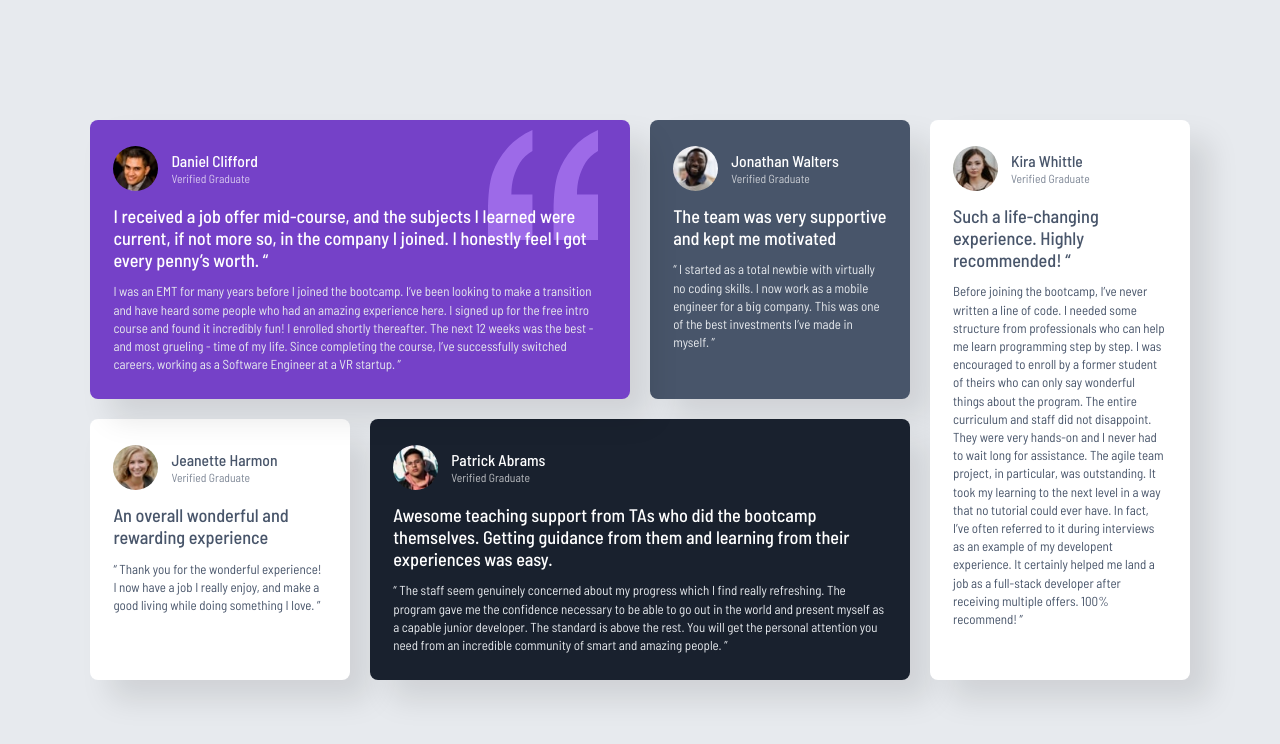
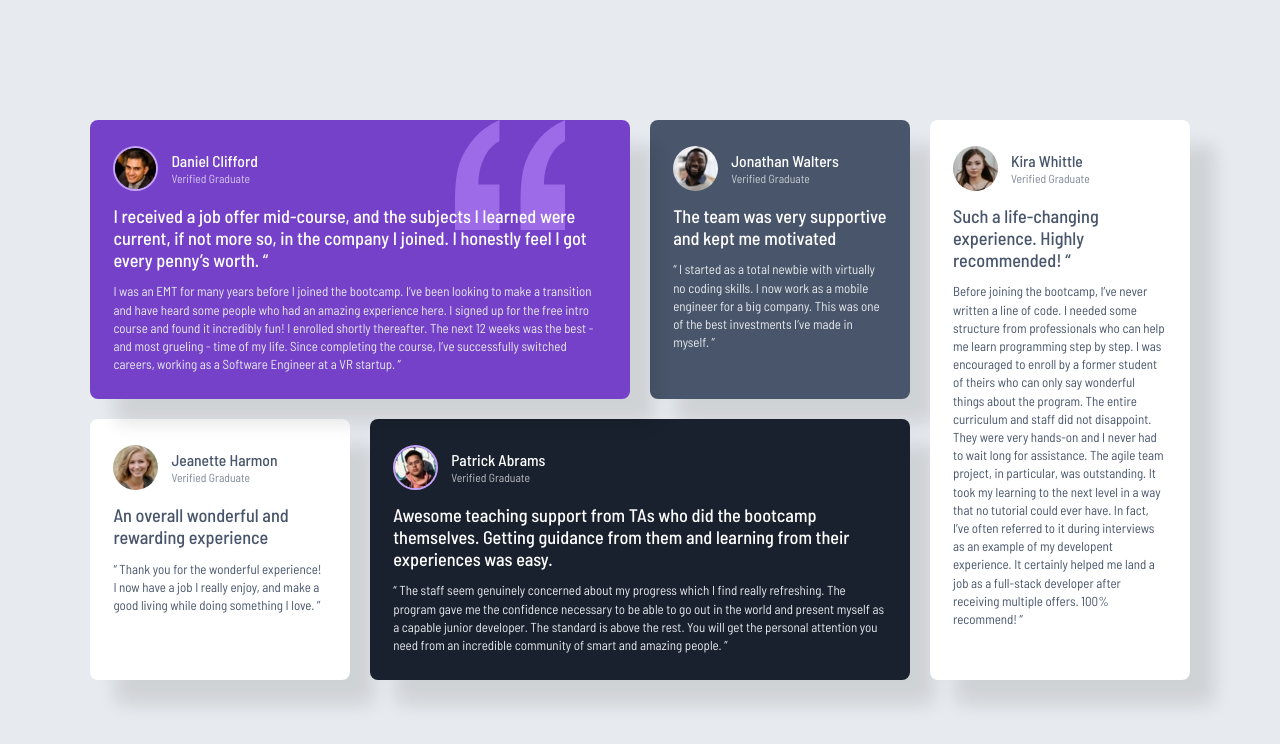
Before and after one commit to yehudahason/Testimonials-grid-section, a plain HTML site: page index.html in a window 1280 px wide. Drawn offline with Linux system fonts and the light colour scheme.

Commit message:
border commit

```diff
--- a/css/style.css
+++ b/css/style.css
@@ -40,6 +40,18 @@ main {
   margin-inline: auto;
 }
 
+.float-img {
+  position: absolute;
+  display: none;
+  width: 110px;
+  height: 110px;
+  top: 0rem;
+  right: 5rem;
+  z-index: 1;
+  opacity: 0.8;
+  pointer-events: none;
+}
+
 /* TABLET:  */
 @media (min-width: 768px) {
   main {
@@ -56,6 +68,9 @@ main {
 
   .card-5 {
     grid-column: 1 / span 2;
+  }
+  .float-img {
+    display: block;
   }
 }
 
@@ -96,6 +111,9 @@ main {
   border-radius: 50%;
   overflow: hidden;
 }
+.img-container.border {
+  border: 2px solid var(--Purple300);
+}
 
 .img-container img {
   width: 100%;
@@ -107,7 +125,7 @@ main {
 .card {
   padding: 2rem 1.8rem;
   border-radius: 8px;
-  box-shadow: 20px 20px 30px rgba(0, 0, 0, 0.1);
+  box-shadow: 25px 25px 18px rgba(0, 0, 0, 0.1);
 }
 
 .card-head {
@@ -175,14 +193,3 @@ p.text {
 p.black {
   color: var(--Grey500);
 }
-
-.float-img {
-  position: absolute;
-  width: 110px;
-  height: 110px;
-  top: 0.8rem;
-  right: 2.5rem;
-  z-index: 1;
-  opacity: 0.8;
-  pointer-events: none;
-}
--- a/index.html
+++ b/index.html
@@ -29,8 +29,8 @@
     <main>
       <div class="card card-1">
         <div class="card-head">
-          <div class="img-container">
-            <img src="./images/image-daniel.jpg" alt="" />
+          <div class="img-container border">
+            <img src="./images/image-daniel.jpg" alt="" class="" />
           </div>
           <div class="name">
             <h3>Daniel Clifford</h3>
@@ -90,7 +90,7 @@
       </div>
       <div class="card card-4">
         <div class="card-head">
-          <div class="img-container">
+          <div class="img-container border">
             <img src="./images/image-patrick.jpg" alt="" />
           </div>
           <div class="name">
```
